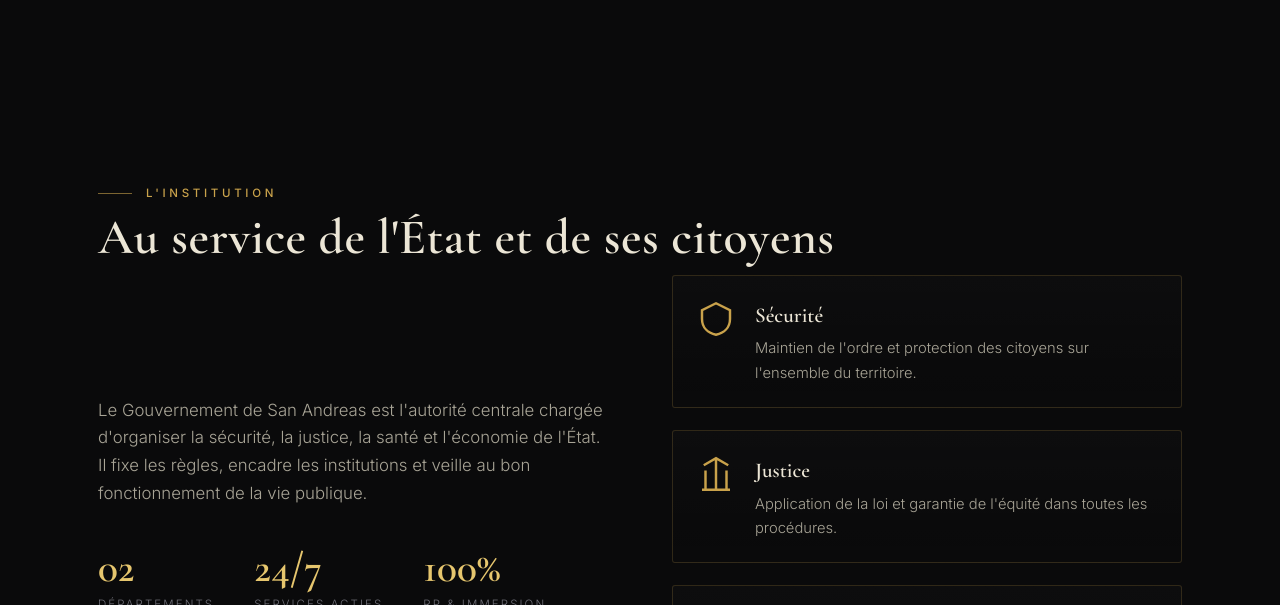
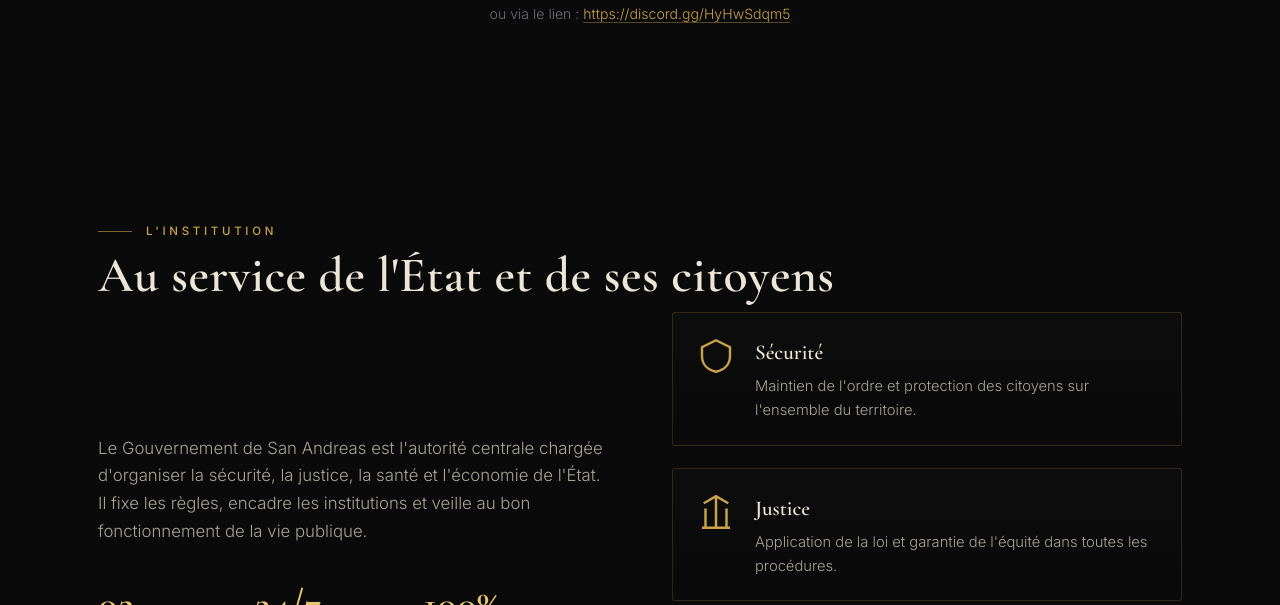
Before and after one commit to Xoo-boop/GouvernementSA-SkyFA, a website: page index.html in a window 1280 px wide. Shown: the part 733-1338 px from the top of the page. Drawn offline with nearby package versions, Linux system fonts and the light colour scheme; no server answers.

Commit message:
Add files via upload

```diff
--- a/index.html
+++ b/index.html
@@ -129,6 +129,9 @@
   .devise::before,.devise::after{content:none}
   .hero p.intro{color:var(--ivory-dim);max-width:54ch;margin:26px auto 0;font-size:1.02rem}
   .hero-cta{display:flex;gap:16px;justify-content:center;flex-wrap:wrap;margin-top:38px}
+  .hero-link{margin-top:20px;font-size:.88rem;color:var(--muted)}
+  .hero-link a{color:var(--gold);border-bottom:1px solid rgba(201,162,75,.4);transition:color .2s,border-color .2s}
+  .hero-link a:hover{color:var(--gold-bright);border-color:var(--gold-bright)}
   .scroll-cue{position:absolute;bottom:34px;left:50%;transform:translateX(-50%);z-index:0;pointer-events:none;
     font-size:.66rem;letter-spacing:.3em;text-transform:uppercase;color:var(--muted);
     display:flex;flex-direction:column;align-items:center;gap:9px}
@@ -393,6 +396,7 @@
       </a>
       <a href="#presentation" class="btn btn-ghost">En savoir plus</a>
     </div>
+    <p class="hero-link">ou via le lien : <a href="https://discord.gg/HyHwSdqm5" target="_blank" rel="noopener">https://discord.gg/HyHwSdqm5</a></p>
   </div>
   <div class="scroll-cue"><span>Découvrir</span><span class="bar"></span></div>
 </section>
```
